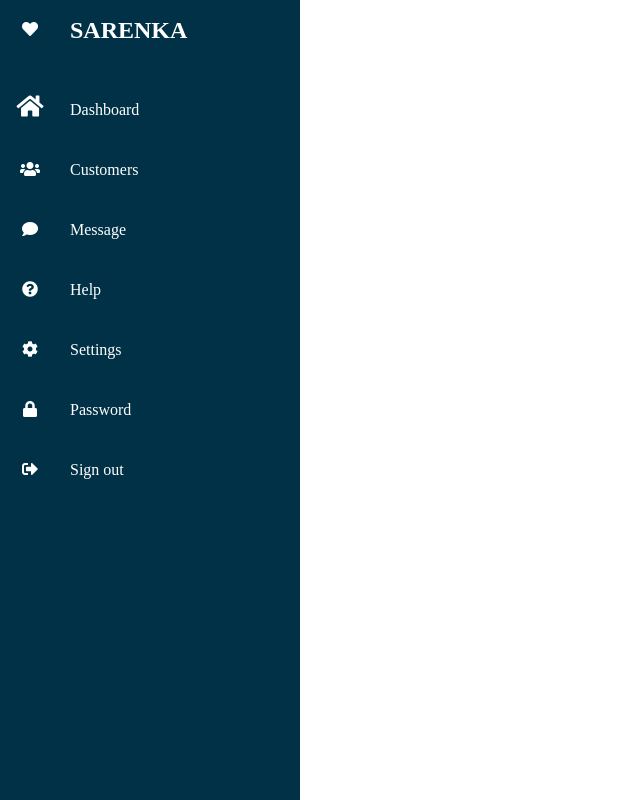
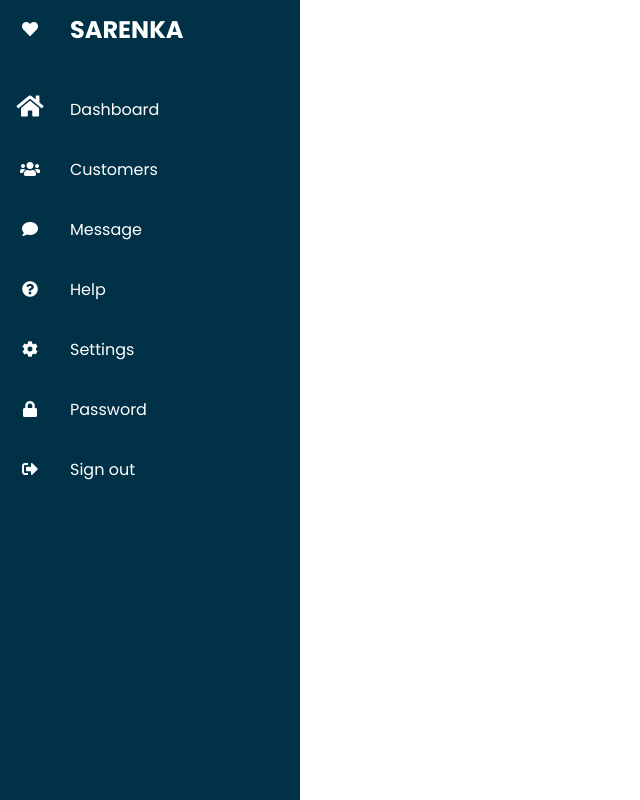
Before and after one commit to KTZgraph/sarenka-sass, a website: page dashboard/index.html in a window 1280 px wide. Shown: the whole page, without its empty margins (0-640 px from the left). Drawn offline with Linux system fonts and the light colour scheme.

Commit message:
font-family: 'Poppins'

```diff
--- a/dashboard/style.css
+++ b/dashboard/style.css
@@ -4,7 +4,7 @@
     margin: 0;
     padding: 0;
     box-sizing: border-box;
-    font-style: 'Poppins', sans-serif;
+    font-family: 'Poppins', sans-serif;
 }
 
 body {
```
